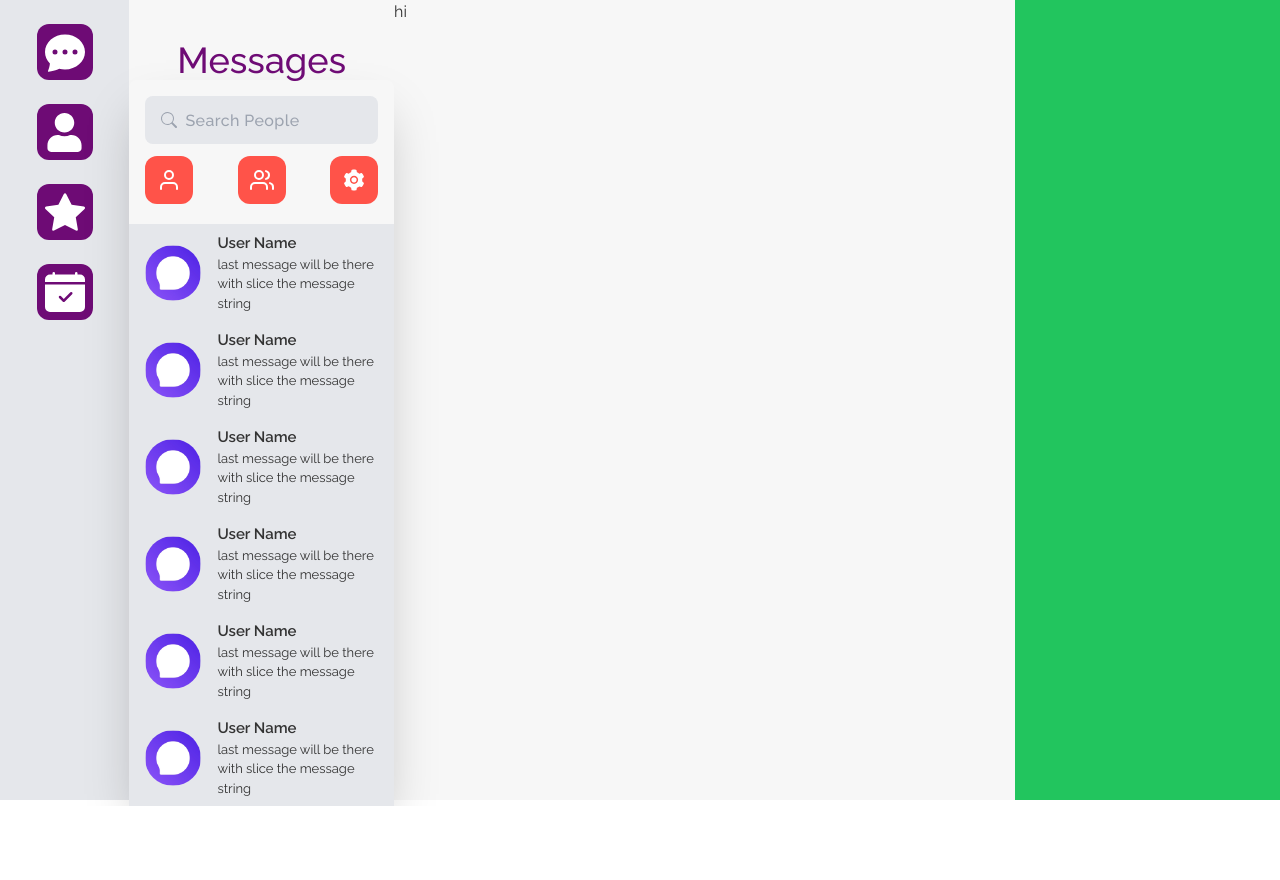
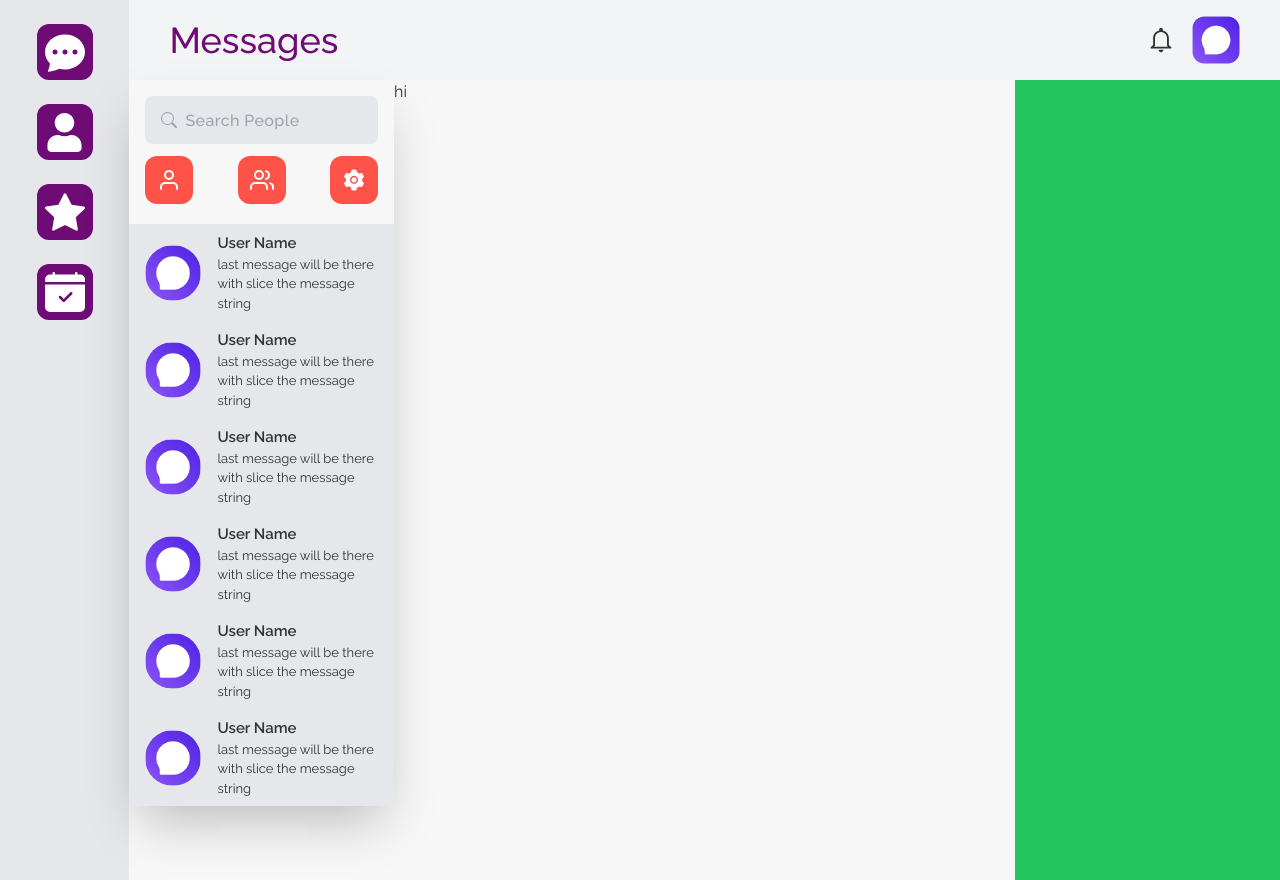
Before and after one commit to iinaamasum/chat-app-client, a React (Create React App) app: page / in a window 1280 px wide. Before the commit the page ends 806 px from the top, so only its background shows below. Built offline with nearby package versions, Linux system fonts and the light colour scheme; no server answers.

Commit message:
top bar done

```diff
--- a/src/Pages/Home/AllChatsSection.jsx
+++ b/src/Pages/Home/AllChatsSection.jsx
@@ -9,9 +9,6 @@ const AllChatsSection = () => {
   return (
     <section className="min-h-screen max-h-screen">
       <div className="">
-        <h2 className="text-4xl font-medium text-center text-primary pt-10">
-          Messages
-        </h2>
         <div className="shadow-2xl rounded-lg">
           <div className="px-4 pt-4">
             {/* search section  */}
--- a/src/Pages/Home/Home.jsx
+++ b/src/Pages/Home/Home.jsx
@@ -3,12 +3,15 @@ import AllChatsSection from './AllChatsSection';
 import ChatUserInfo from './ChatUserInfo';
 import LeftNavSideBar from './LeftNavSideBar';
 import MessagesSection from './MessagesSection';
+import TopBar from './TopBar';
 
 const Home = () => {
   return (
-    <div className="flex items-center bg-[#f7f7f7]">
+    <div className="flex bg-[#f7f7f7]">
       {/* left most side bar */}
       <LeftNavSideBar />
+      <div className="w-full">
+        <TopBar />
         <div className="flex items-center justify-center w-full">
           <div className="w-[23%]">
             <AllChatsSection />
@@ -21,6 +24,7 @@ const Home = () => {
           </div>
         </div>
       </div>
+    </div>
   );
 };
 
--- /dev/null
+++ b/src/Pages/Home/TopBar.jsx
@@ -0,0 +1,19 @@
+import React from 'react';
+import { IoMdNotificationsOutline } from 'react-icons/io';
+import user from '../../images/logo/logo.png';
+
+const TopBar = () => {
+  return (
+    <section className="h-20 flex justify-between items-center px-10 bg-gray-100">
+      <h2 className="text-4xl font-medium text-center text-primary py-5">
+        Messages
+      </h2>
+      <div className="flex items-center">
+        <IoMdNotificationsOutline size={30} className="mr-4" />
+        <img className="w-12 h-12 rounded-xl" src={user} alt="" />
+      </div>
+    </section>
+  );
+};
+
+export default TopBar;
```
Lines whose indentation alone changed are shown as unchanged.
